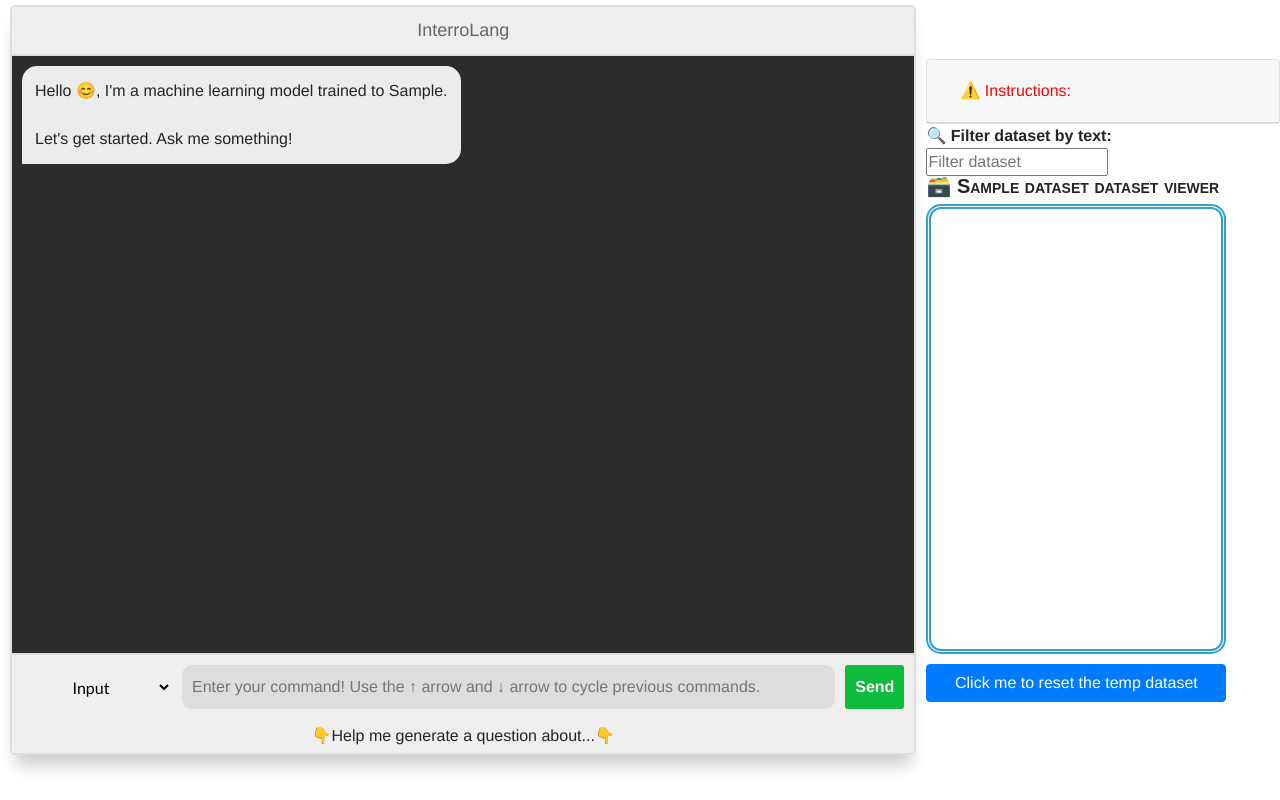
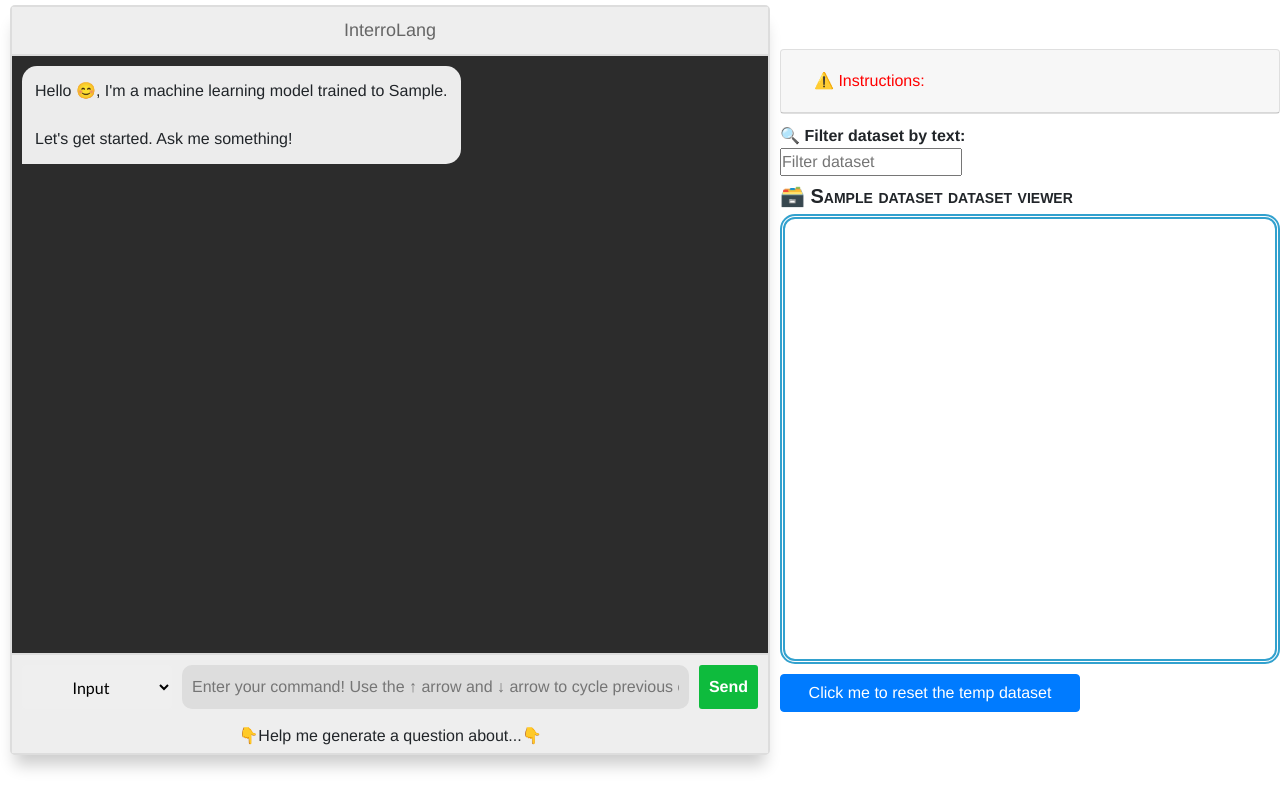
Before and after one commit to DFKI-NLP/InterroLang, a Python web app: template templates/index.html in a window 1280 px wide. Run offline with Jinja, Linux system fonts and the light colour scheme; the template is opened without the code that fills it: most values are stand-ins (such as "Sample title", 1, 10 or a date in 2020); some libraries are stand-ins or nearby versions.

Commit message:
adapt margin

```diff
--- a/templates/index.html
+++ b/templates/index.html
@@ -118,7 +118,7 @@
             </div>
 
         </div>
-        <div>
+        <div style="margin-top: 10px">
             <!-- Filter dataset by string ("includes") -->
             <b>🔍 Filter dataset by text:</b>
             <form class="filterdata-inputarea">
@@ -127,8 +127,8 @@
         </div>
         <!-- Displaying data -->
         <!-- Referring jinja2 syntax -->
-        <h1 style="font: small-caps bold 20px/1 sans-serif">🗃️ {{dataset}} dataset viewer </h1>
-        <div id="show_data" style="border: thick #32a1ce double; width: 300px; border-radius: 15px; padding: 5px; overflow-y: scroll; height: 450px;"></div>
+        <h1 style="font: small-caps bold 20px/1 sans-serif; margin-top: 10px">🗃️ {{dataset}} dataset viewer </h1>
+        <div id="show_data" style="border: thick #32a1ce double; width: 300px; border-radius: 15px; padding: 5px; overflow-y: scroll; height: 450px; width: 500px"></div>
     <div style="margin-top: 10px;">
         <!-- Reset temp dataset -->
         <div style="margin-top: 10px">
```
